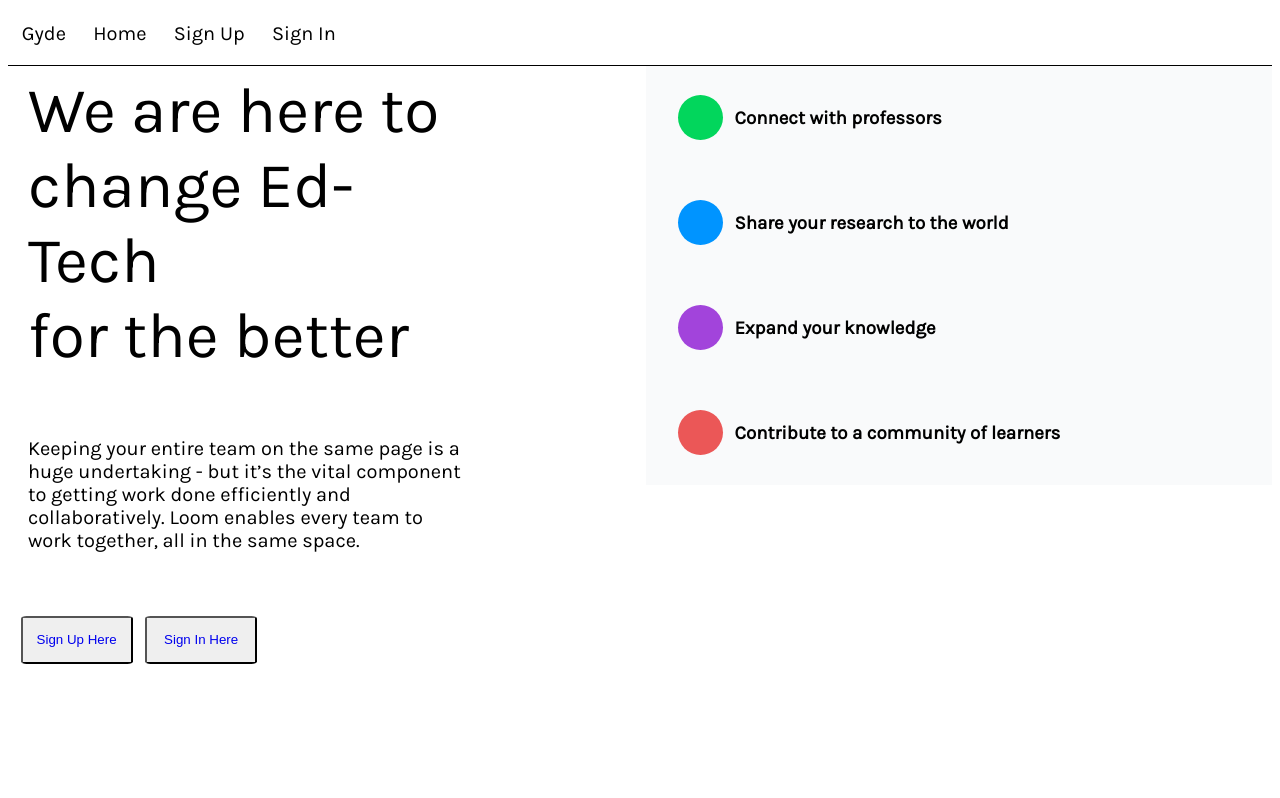
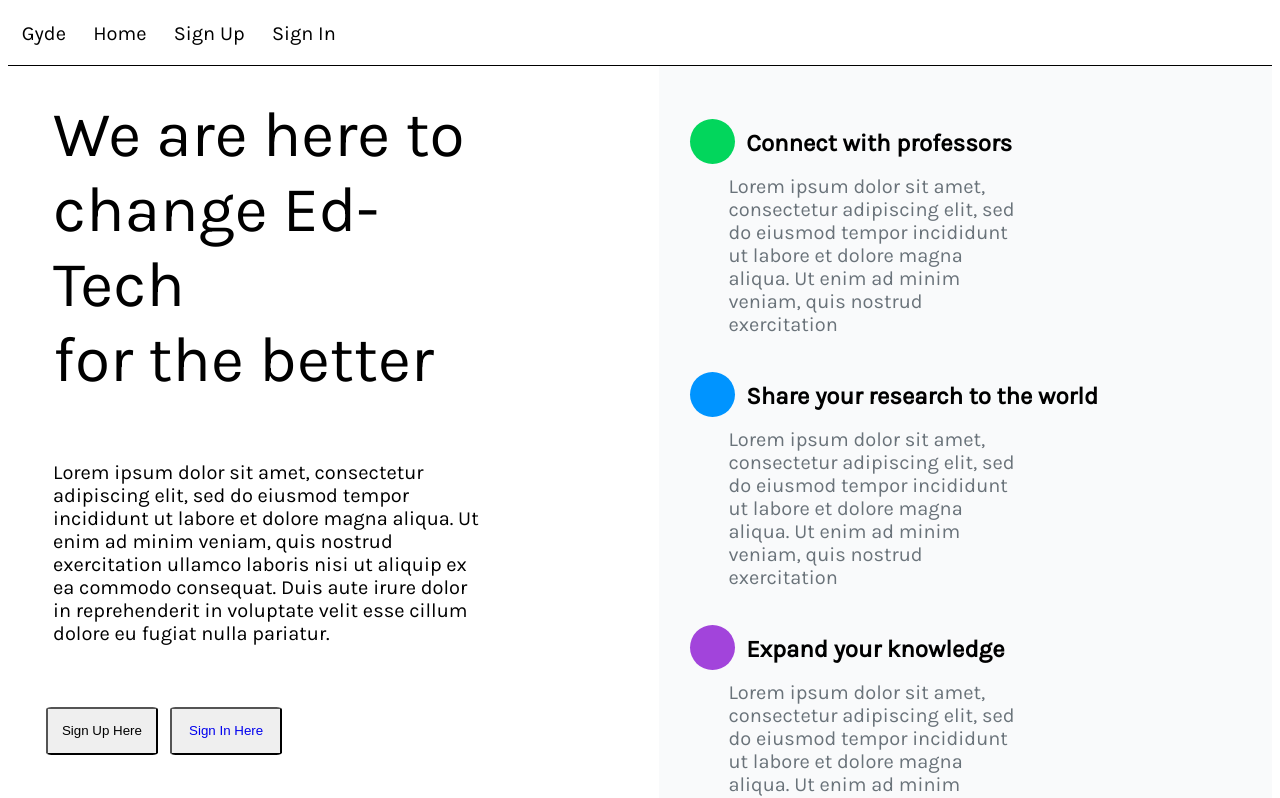
Before and after one commit to maxnawa31/gyde-full-stack, a React (Create React App) app in the folder gyde-client/: page / in a window 1280 px wide. Shown: the top 798 px of the page. Built offline with nearby package versions, Linux system fonts and the light colour scheme.

Commit message:
homepage finished

```diff
--- a/gyde-client/src/components/Homepage.js
+++ b/gyde-client/src/components/Homepage.js
@@ -7,7 +7,7 @@
       <div className ='left-half'>
       <p className='heading'>We are here to<br/> change Ed-Tech<br/> for the better</p>
 
-      <p className='sub-heading'>Keeping your entire team on the same page is a huge undertaking - but it’s the vital component to getting work done efficiently and collaboratively. Loom enables every team to work together, all in the same space.</p>
+      <p className='sub-heading'>Lorem ipsum dolor sit amet, consectetur adipiscing elit, sed do eiusmod tempor incididunt ut labore et dolore magna aliqua. Ut enim ad minim veniam, quis nostrud exercitation ullamco laboris nisi ut aliquip ex ea commodo consequat. Duis aute irure dolor in reprehenderit in voluptate velit esse cillum dolore eu fugiat nulla pariatur.</p>
 
         <div className='button-container'>
       <button className='signup-button'><Link to = '/signup' >Sign Up Here </Link></button>
@@ -20,18 +20,30 @@
           <div className='circle-green'/>
           <h3>Connect with professors</h3>
         </div>
+        <div className='text-column'>
+        <p>Lorem ipsum dolor sit amet, consectetur adipiscing elit, sed do eiusmod tempor incididunt ut labore et dolore magna aliqua. Ut enim ad minim veniam, quis nostrud exercitation</p>
+        </div>
         <div className='bullet'>
           <div className='circle-blue'/>
           <h3>Share your research to the world</h3>
+        </div>
+        <div className='text-column'>
+        <p>Lorem ipsum dolor sit amet, consectetur adipiscing elit, sed do eiusmod tempor incididunt ut labore et dolore magna aliqua. Ut enim ad minim veniam, quis nostrud exercitation</p>
         </div>
       <div className='bullet'>
         <div className='circle-purple'></div>
         <h3>Expand your knowledge</h3>
       </div>
+      <div className='text-column'>
+        <p>Lorem ipsum dolor sit amet, consectetur adipiscing elit, sed do eiusmod tempor incididunt ut labore et dolore magna aliqua. Ut enim ad minim veniam, quis nostrud exercitation</p>
+        </div>
       <div className='bullet'>
         <div className='circle-red'></div>
         <h3>Contribute to a community of learners</h3>
       </div>
+      <div className='text-column'>
+        <p>Lorem ipsum dolor sit amet, consectetur adipiscing elit, sed do eiusmod tempor incididunt ut labore et dolore magna aliqua. Ut enim ad minim veniam, quis nostrud exercitation</p>
+        </div>
     </div>
     </div>
 
--- a/gyde-client/src/styles/Homepage.css
+++ b/gyde-client/src/styles/Homepage.css
@@ -10,12 +10,13 @@
   width: 50%;
   /* border: 1px solid black; */
 
-  padding-left: 1%;
+  padding-left: 3%;
 }
 
 .heading {
   font-size: 4rem;
   width: 70%;
+  margin-top: 5%;
 }
 
 .sub-heading {
@@ -38,6 +39,7 @@
 }
 .signup-button a {
   text-decoration: none;
+  color: black;
 }
 
 .signin-button {
@@ -58,7 +60,7 @@
 } */
 
 .right-half {
-  height: 100%;
+  height: 95vh;
   width: 50%;
   /* border: 1px solid black; */
   background-color: #f9fafb;
@@ -68,6 +70,7 @@
   display: flex;
   flex-direction: column;
   margin-left: 5%;
+  margin-top: 4%;
 }
 
 .bullet {
@@ -78,9 +81,11 @@
 }
 
 .bullet h3 {
-  line-height: 0.5rem;
+  line-height: 1px;
   font-family: 'Karla';
+  font-size: 1.5rem;
   margin-left: 2%;
+
 }
 
 .circle-green {
@@ -108,6 +113,18 @@
   background-color: rgb(235, 87, 87);
 }
 
+.text-column {
+  display: flex;
+  flex-direction: row;
+}
+
+.text-column p {
+  width: 50%;
+  margin-left: 6.5%;
+  margin-top: -4%;
+  color: rgb(106, 115, 122);
+
+}
 
 @media (max-width: 720px){
   .heading {
```
